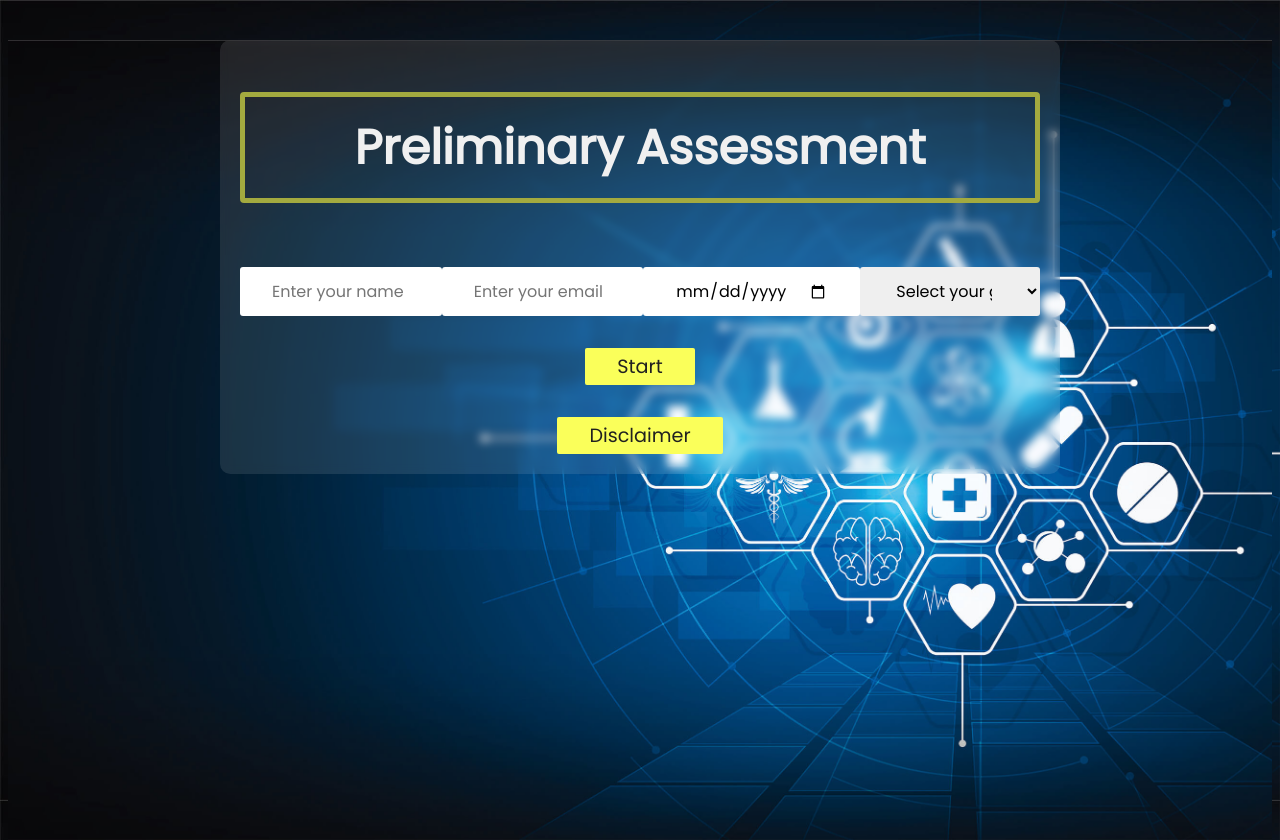
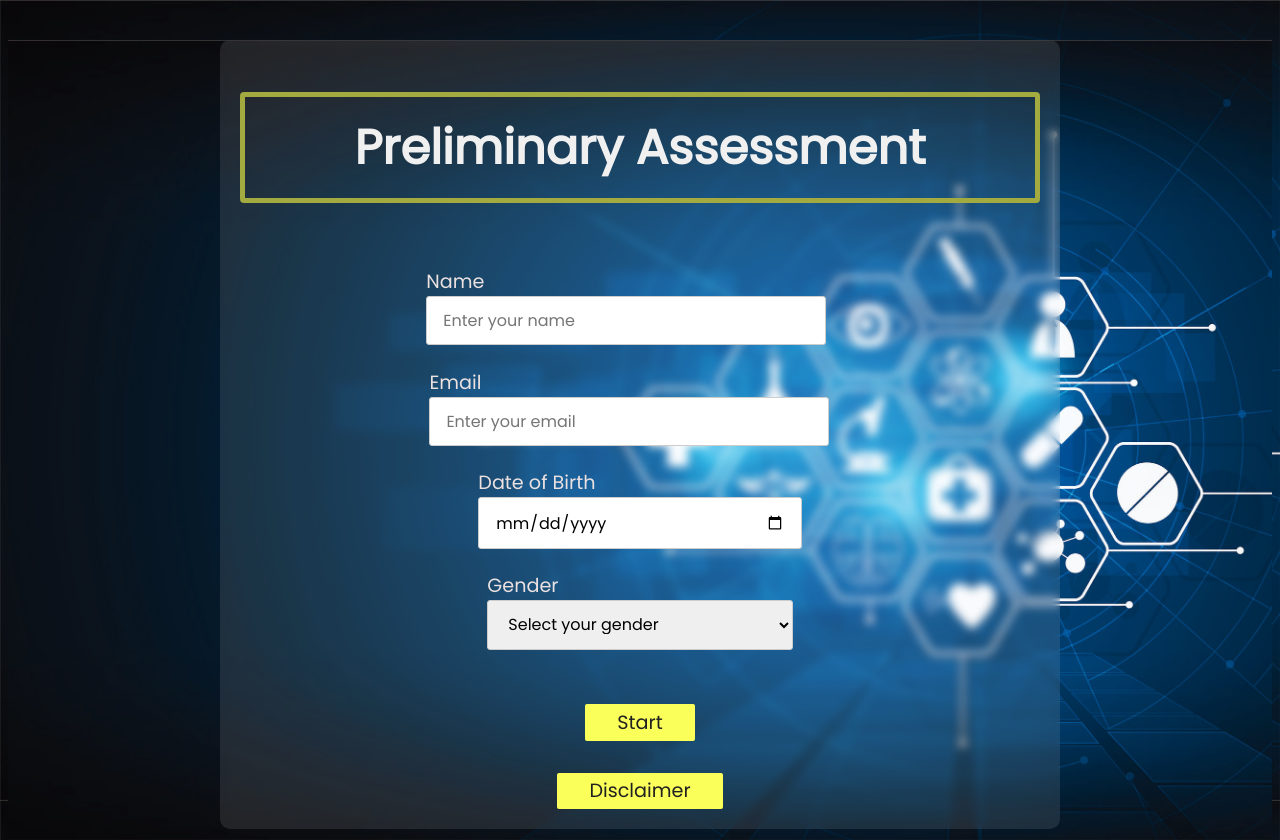
Before and after one commit to OGOZ111/Prelminary-Medical-Assessment-FullStack-, a React (Vite) app in the folder client/: page / in a window 1280 px wide. Built offline with nearby package versions, Linux system fonts and the light colour scheme.

Commit message:
restyled main menu fields, labels, centered, inputs sized, css values edited

```diff
--- a/client/package.json
+++ b/client/package.json
@@ -12,9 +12,13 @@
   "dependencies": {
     "@emotion/react": "^11.11.3",
     "@emotion/styled": "^11.11.0",
-    "@mui/material": "^5.15.4",
+    "@mui/icons-material": "^5.15.5",
+    "@mui/lab": "^5.0.0-alpha.161",
+    "@mui/material": "^5.15.5",
+    "@mui/x-date-pickers": "^6.19.0",
     "@reduxjs/toolkit": "^2.0.1",
     "axios": "^1.6.3",
+    "dayjs": "^1.11.10",
     "dotenv": "^16.3.1",
     "react": "^18.2.0",
     "react-dom": "^18.2.0",
--- a/client/src/components/MainMenu.jsx
+++ b/client/src/components/MainMenu.jsx
@@ -38,32 +38,60 @@ export const MainMenu = () => {
 
       <ol></ol>
       <form id="form">
+        <div>
+          <label className="main-labels">Name</label>
           <input
+            id="name"
             ref={nameRef}
             className="userid"
             type="text"
             placeholder="Enter your name"
           />
+          <span id="nameError" className="error"></span>
+        </div>
+
+        <div>
+          <label className="main-labels">Email</label>
           <input
+            id="email"
             ref={emailRef}
             className="userid"
             type="email"
             placeholder="Enter your email"
           />
+          <span id="emailError" className="error"></span>
+        </div>
+
+        <div>
+          <label className="main-labels">Date of Birth</label>
           <input
+            id="dob"
             ref={dobRef}
             className="userid"
             type="date"
             placeholder="Enter your date of birth"
           />
-        <select ref={genderRef} className="userid" defaultValue="">
+          <span id="dobError" className="error"></span>
+        </div>
+
+        <div>
+          <label className="main-labels">Gender</label>
+          <select
+            id="gender"
+            ref={genderRef}
+            className="userid"
+            defaultValue=""
+          >
             <option value="" disabled>
               Select your gender
             </option>
             <option value="Male">Male</option>
             <option value="Female">Female</option>
             <option value="Other">Other</option>
+            <option value="Prefer Not to Answer">Prefer Not to Answer</option>
           </select>
+          <span id="genderError" className="error"></span>
+        </div>
       </form>
 
       <div className="start">
--- a/client/src/styles/MainMenu.css
+++ b/client/src/styles/MainMenu.css
@@ -21,14 +21,46 @@
 
 #form {
   display: flex;
-  justify-content: center;
+  flex-direction: column;
+  align-items: center;
   margin-top: 4em;
 }
 
+#form div {
+  margin-bottom: 1.4em;
+}
+
+#form label {
+  margin-right: 1em;
+}
+
 #form .userid {
-  padding: 0.7em 2em;
-  width: 50%;
-  border: none;
+  padding: 0.7em 1em;
+  width: 100%;
+  max-width: 400px;
+  border: 1px solid #ccc;
   border-radius: 3px;
   font-size: 1em;
+  box-sizing: border-box;
 }
+
+#form select {
+  width: 50%;
+  max-width: 300px;
+  padding: 0.7em 1em;
+  border: 1px solid #ccc;
+  border-radius: 3px;
+  font-size: 1em;
+  box-sizing: border-box;
+}
+
+.error {
+  color: red;
+  font-size: 0.8em;
+  margin-top: 0.5em;
+}
+
+.main-labels {
+  font-size: 1.2em;
+  color: #ebe1e1;
+}
```
Also changed, not shown: 1 other file (tests, documents, lock files or other folders). Lines whose indentation alone changed are shown as unchanged.
